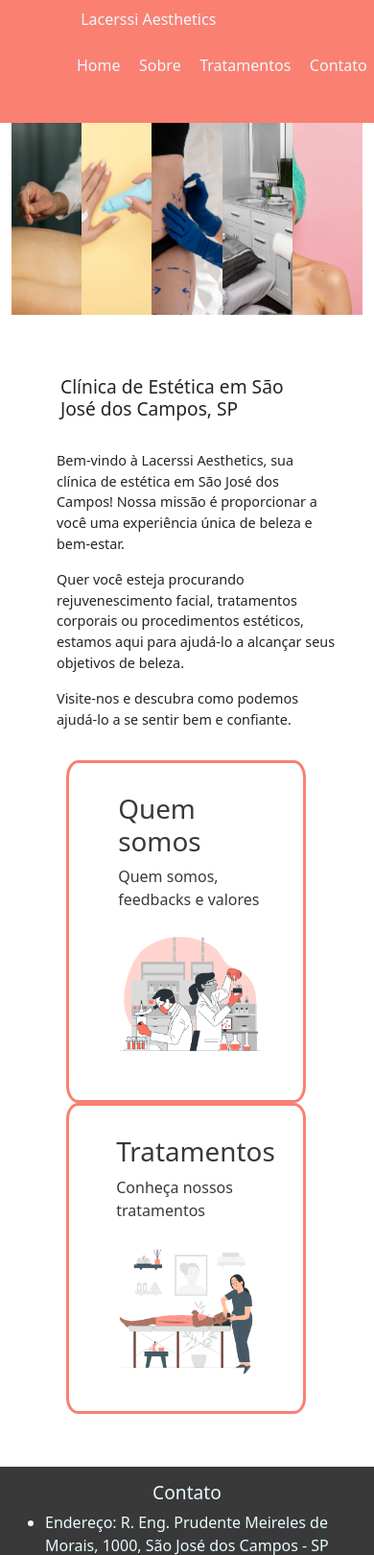
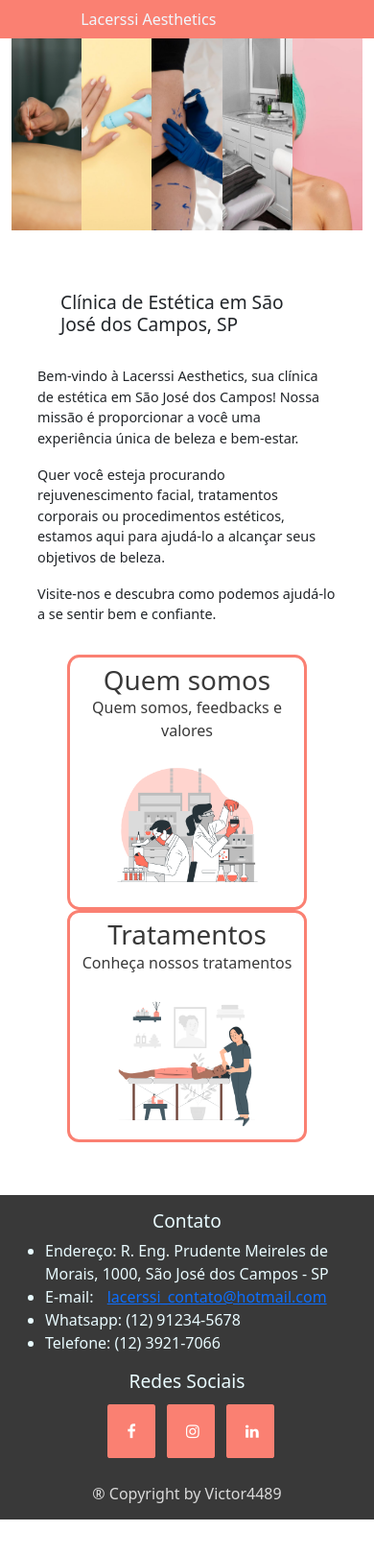
Before and after one commit to victor4486/Desafio-3, a Flask app: page / in a window 390 px wide. Shown: the top 1620 px of the page at 96% size. After the commit the page ends 1583 px from the top, so only its background shows below. Run offline with Flask 3, Linux system fonts and the light colour scheme; some libraries are stand-ins or nearby versions.

Commit message:
rodando na aws

```diff
--- a/static/css/style.css
+++ b/static/css/style.css
@@ -39,6 +39,11 @@
     border-radius: 2%;
 }
 
+.nav-responsiva{
+    display: none;
+
+}
+
 /* ##################### dropdown ######################### */
 .dropdown:hover .dropdown-menu {
     display: block;
@@ -65,6 +70,17 @@
 .dropdown-menu li a:hover {
     background-color: var(--backgroud-button);
     color: var(--text-color1);;
+}
+
+.mobile-menu{
+    cursor: pointer;
+    display: none;
+}
+.mobile-menu div{
+    height: 2px;
+    width: 32px;
+    background: #fff ;
+    margin: 8px;
 }
 
 
@@ -354,6 +370,10 @@ footer h1{
 
     /* ########### navbar ########## */
 
+    .container-itens{
+        display: none;
+    }
+
     /* ########### footer ######### */
     footer{
         padding: 15px;
@@ -406,21 +426,31 @@ footer h1{
     /* ########### buttons img ########### */
 
     .container-img-button{
-        margin-left: 30px;
-        padding: 10%;
+        display: flex;
+        justify-content: center;
+        align-items: center;
+        margin: 0;
         width: 250px;
+        margin-bottom: 20px;
     }
 
-    .container-img-index h1, p{
-        margin-left: 20px;
+    .container-img-button h1, .container-img-button{
+        display: flex;
+        justify-content: center;
+        align-items: center;
+        text-align: center;
+        margin: 0;
     }
 
     .container-img-index{
-        display: block;
+        display: flex;
+        justify-content: center;
+        align-items: center;
+        flex-direction: column;
+        text-align: center;
     }
 
     .imagens-index{
-        margin-left: 20px;
         width: 150px;
         height: auto;
     }
@@ -480,9 +510,19 @@ footer h1{
         width: 90%;
     }
 
+    .button-contato{
+        width: 80px;
+    }
 
+    .container-itens{
+        position: absolute;
+        top: 8vh;
+        right: 0;
+        width: 50vw;
+        height: 92vh;
+        background: var(--text-color1);
+        color: var(--backgroud-button);
+        flex-direction: column;
 
-
-
-
+    }
 }
--- a/templates/base.html
+++ b/templates/base.html
@@ -19,6 +19,32 @@
                     <img src="/static/imagens/logo.png" alt="Logo" class='container-img'>
                     Lacerssi Aesthetics
                 </a>
+            </div>
+
+            <div class='nav-responsiva'>
+
+                <div class='mobile-menu'>
+                    <div class='line1'></div>
+                    <div class='line2'></div>
+                    <div class='line3'></div>
+                </div>
+
+                <ul class='container-itens'>
+                    <li><a href="/">Home</a></li>
+                    <li><a href="/Sobre">Sobre</a></li>
+
+
+                    <li class="dropdown">
+                        <a class="" href="#">Tratamentos</a>
+                        <ul class="dropdown-menu">
+                            <li><a href='/Tratamentos'>Faciais</a></li>
+                            <li><a href='/Tratamentos#corporais'>Corporais</a></li>
+                            <li><a href='/Tratamentos#depilacao'>Depilação</a></li>
+                            <li><a href='/Tratamentos#massagem'>Massagem</a></li>
+                        </ul>
+                    </li>
+                    <li><a href="/contato">Contato</a></li>
+                </ul>
             </div>
 
             <div>
```
Also changed, not shown: templates/contato.html (line endings or trailing spaces).
